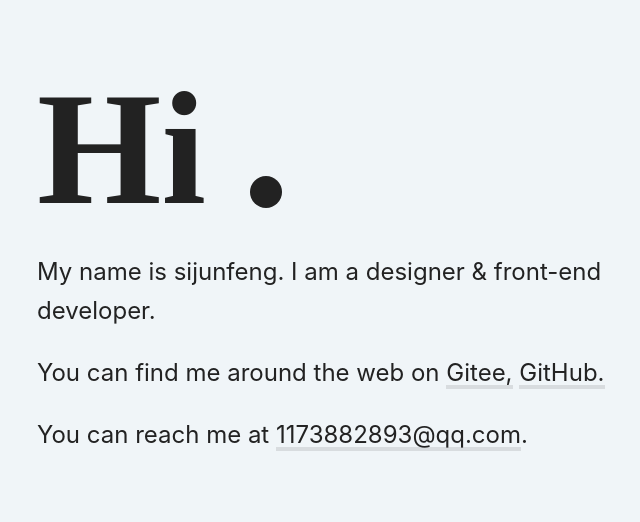
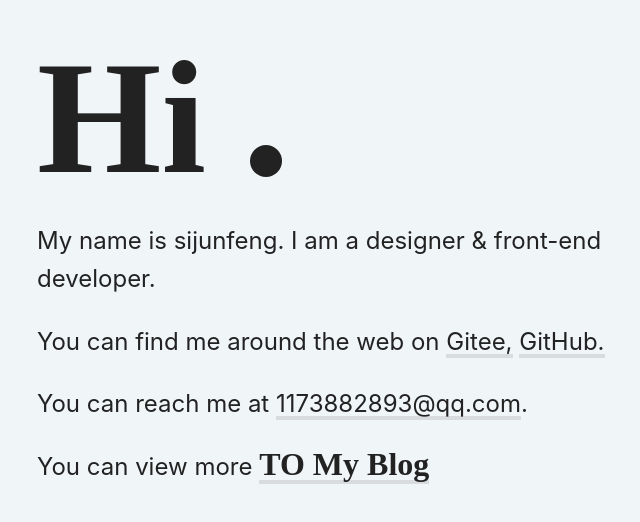
Before and after one commit to Leocat81/blog_cover, a website built with webpack: page docs/index.html in a window 1280 px wide. Shown: the part 126-648 px from the top of the page, without its empty margins (277-917 px from the left). Built offline with nearby package versions, Linux system fonts and the light colour scheme; what webfontloader would draw is missing.

Commit message:
fix:title

```diff
--- a/docs/index.html
+++ b/docs/index.html
@@ -1 +1 @@
-<!doctype html><html lang="en"><head><meta charset="UTF-8"/><title>zawor.ski</title><meta name="viewport" content="width=device-width,initial-scale=1"/><meta name="theme-color" content="#FF1C83"/><meta name="description" content="Designer/frontender in Roseville, CA"/><link rel="icon" type="imag/png" href="img/icon.png" sizes="32x32"/><link rel="canonical" href="https://zawor.ski"/></head><body><canvas id="c"></canvas><div class="wrap"><h1 class="intro">Hi<!--!--> <button type="button" id="target-dot" class="target-dot"><div class="pulse pulse--front"></div><div class="pulse pulse--back"></div></button></h1><p>My name is sijunfeng. I am a designer &amp; front-end developer.</p><p>You can find me around the web on <a href="https://gitee.com/pipepandafeng">Gitee,</a> <a href="https://github.com/Leocat81">GitHub.</a></p><p>You can reach me at <a href="mailto:1173882893@qq.com">1173882893@qq.com</a>.</p></div><script src="js/main.js"></script></body></html>
+<!doctype html><html lang="en"><head><meta charset="UTF-8"/><title>pipe</title><meta name="viewport" content="width=device-width,initial-scale=1"/><meta name="theme-color" content="#FF1C83"/><meta name="description" content="Designer/frontender in Roseville, CA"/><link rel="icon" type="imag/png" href="img/icon.png" sizes="32x32"/><link rel="canonical" href="https://zawor.ski"/></head><body><canvas id="c"></canvas><div class="wrap"><h1 class="intro">Hi<!--!--> <button type="button" id="target-dot" class="target-dot"><div class="pulse pulse--front"></div><div class="pulse pulse--back"></div></button></h1><p>My name is sijunfeng. I am a designer &amp; front-end developer.</p><p>You can find me around the web on <a href="https://gitee.com/pipepandafeng">Gitee,</a> <a href="https://github.com/Leocat81">GitHub.</a></p><p>You can reach me at <a href="mailto:1173882893@qq.com">1173882893@qq.com</a>.</p><p>You can view more <a href="https://pipepandafeng.gitee.io/pipepandafeng" class="blog">TO My Blog</a></p></div><script src="js/main.js"></script></body></html>
```
